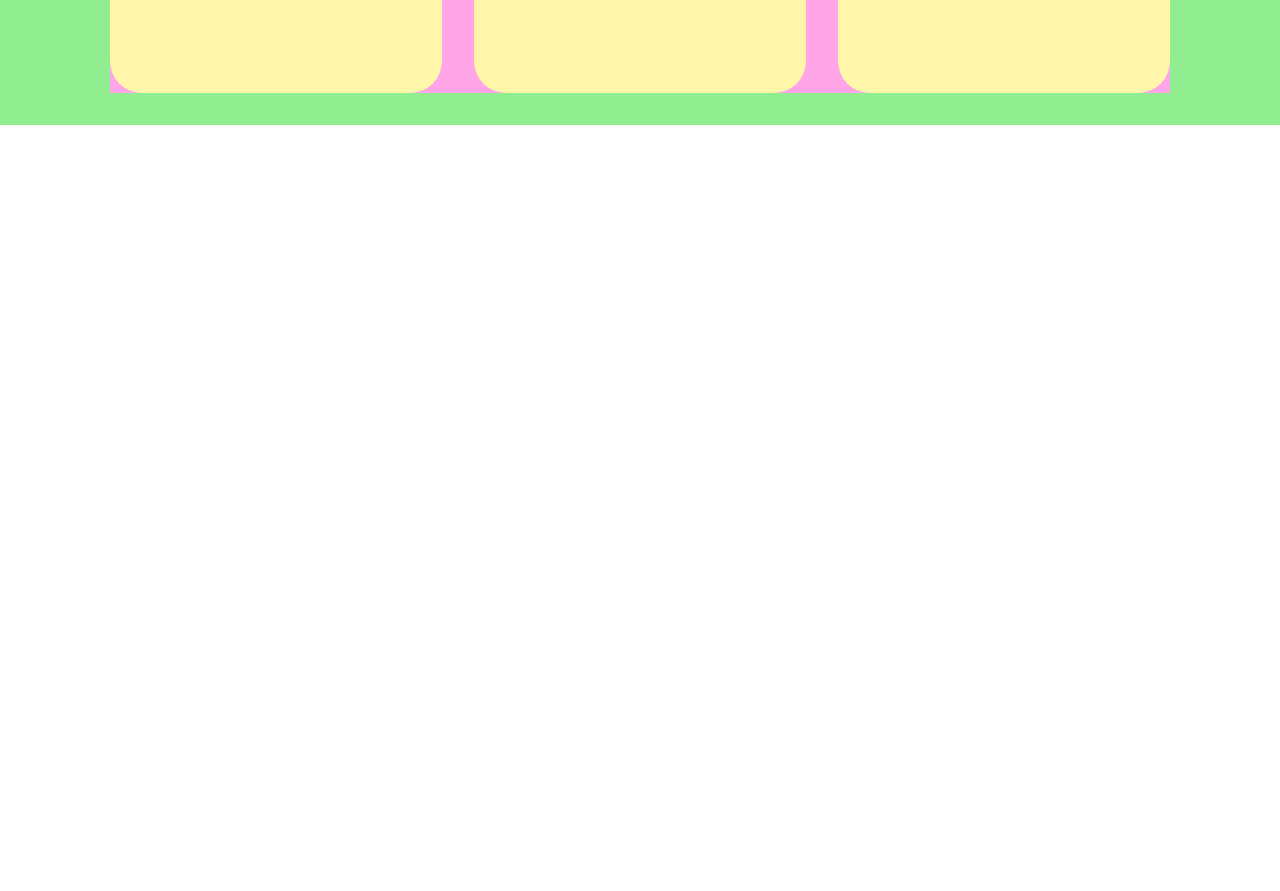
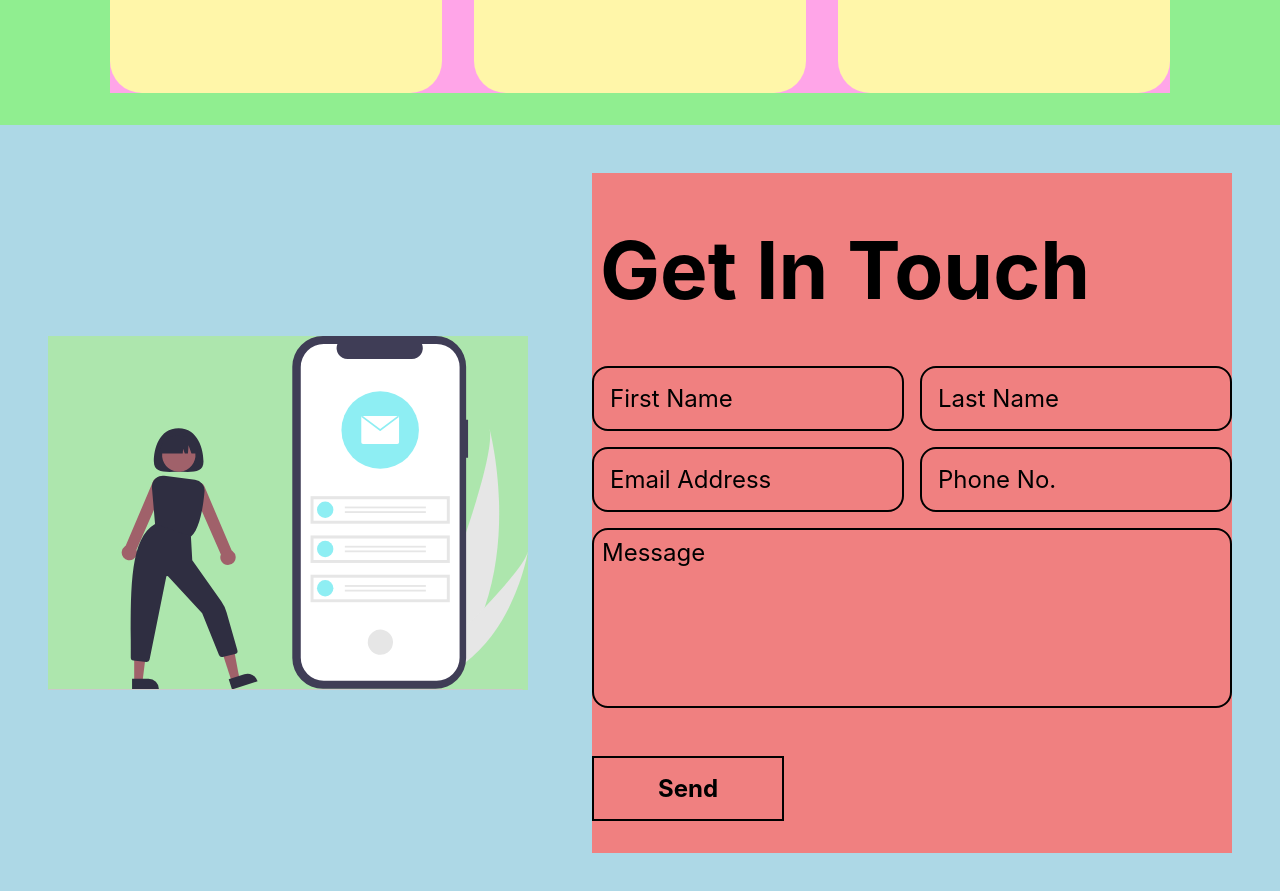
Before and after one commit to gimesi13/React-Portfolio, a React (Create React App) app in the folder react-portfolio-gergely/: page / in a window 1280 px wide. Shown: the part 2040-2931 px from the top of the page. Before the commit the page ends 2165 px from the top, so only its background shows below. Built offline with nearby package versions, Linux system fonts and the light colour scheme.

Commit message:
Creating the Contact component.
Responsive frame design of the contact component

```diff
--- a/react-portfolio-gergely/src/App.js
+++ b/react-portfolio-gergely/src/App.js
@@ -3,6 +3,7 @@ import NavBar from "./Components/NavBar";
 import Home from "./Components/Home";
 import Skills from "./Components/Skills";
 import Projects from "./Components/Projects";
+import Contact from "./Components/Contact";
 
 function App() {
   return (
@@ -11,6 +12,7 @@ function App() {
       <Home />
       <Skills />
       <Projects />
+      <Contact />
     </div>
   );
 }
--- /dev/null
+++ b/react-portfolio-gergely/src/Components/Contact.jsx
@@ -0,0 +1,29 @@
+import React from "react";
+import inbox from "./Pictures/undraw_mobile_inbox_re_ciwq.svg";
+
+function Contact() {
+  return (
+    <section className="banner contact" id="contact">
+      <div className="contact-left">
+        <img className="inbox-svg" src={inbox} alt="inbox" />
+      </div>
+      <div className="contact-right">
+        <h1>Get In Touch</h1>
+        <div className="contact-right-name">
+          <div>First Name</div>
+          <div>Last Name</div>
+        </div>
+        <div className="contact-right-email-phone">
+          <div>Email Address</div>
+          <div>Phone No.</div>
+        </div>
+        <div className="contact-right-message">
+          <div>Message</div>
+        </div>
+        <div className="contact-right-send">Send</div>
+      </div>
+    </section>
+  );
+}
+
+export default Contact;
--- a/react-portfolio-gergely/src/Components/Projects.jsx
+++ b/react-portfolio-gergely/src/Components/Projects.jsx
@@ -1,6 +1,9 @@
-import React from "react";
+import React, { useState } from "react";
 
 function Projects() {
+  //setting up states for the tab operators
+  const [activeTab, setActiveTab] = useState("tab1");
+
   return (
     <div className="banner projects">
       <h1>Projects</h1>
@@ -10,11 +13,30 @@ function Projects() {
         pariatur. Doloribus nesciunt quia in maiores ex?
       </p>
       <div className="tabs">
-        <div>tab1</div>
-        <div>tab2</div>
-        <div>tab3</div>
+        <div
+          onClick={() => {
+            setActiveTab("tab1");
+          }}
+        >
+          tab1
         </div>
-      <div className="projects-grig">
+        <div
+          onClick={() => {
+            setActiveTab("tab2");
+          }}
+        >
+          tab2
+        </div>
+        <div
+          onClick={() => {
+            setActiveTab("tab3");
+          }}
+        >
+          tab3
+        </div>
+      </div>
+      {activeTab === "tab1" && (
+        <div className="projects-grig tab-1">
           <div>1</div>
           <div>2</div>
           <div>3</div>
@@ -22,6 +44,26 @@ function Projects() {
           <div>5</div>
           <div>6</div>
         </div>
+      )}
+
+      {activeTab === "tab2" && (
+        <div className="projects-grig tab-2">
+          <p>
+            Lorem ipsum dolor sit amet consectetur adipisicing elit. A
+            voluptatibus blanditiis nihil non, iste ipsam perferendis debitis
+            nulla! Quam, autem.
+          </p>
+        </div>
+      )}
+
+      {activeTab === "tab3" && (
+        <div className="projects-grig tab-3">
+          <p>
+            Lorem ipsum dolor sit amet consectetur adipisicing elit. Est,
+            veritatis.
+          </p>
+        </div>
+      )}
     </div>
   );
 }
--- /dev/null
+++ b/react-portfolio-gergely/src/Components/Styles/_Contact.scss
@@ -0,0 +1,144 @@
+@import "./variables";
+
+/* BREAKPOINTS
+//tablet//
+@media (min-width: 576px) {
+}
+//laptop//
+@media (min-width: 768px) {
+}
+//desktop//
+@media (min-width: 992px) {
+}
+//large//
+@media (min-width: 1200px) {
+}
+*/
+
+.contact {
+  background: lightblue;
+  @include flexCenter;
+  flex-direction: column;
+  padding: 1rem;
+  gap: 1rem;
+  font-size: 1.5rem;
+  //tablet//
+  @media (min-width: 576px) {
+    padding-right: 3rem;
+    padding-left: 3rem;
+  }
+  //laptop//
+  @media (min-width: 768px) {
+    flex-direction: row;
+    gap: 0;
+    padding-right: 0;
+    padding-left: 0;
+  }
+  //desktop//
+  @media (min-width: 992px) {
+    gap: 1rem;
+    padding-right: 1rem;
+    padding-left: 1rem;
+  }
+  //large//
+  @media (min-width: 1200px) {
+    gap: 2rem;
+    padding: 2rem;
+    padding-right: 2rem;
+    padding-left: 2rem;
+  }
+
+  .contact-left {
+    background: rgb(173, 230, 173);
+    @include flexCenter;
+    height: 100%;
+    width: 100%;
+    margin: 1rem;
+
+    .inbox-svg {
+      width: 17rem;
+      @media (min-width: 992px) {
+        width: 22rem;
+      }
+      //large//
+      @media (min-width: 1200px) {
+        width: 30rem;
+      }
+    }
+  }
+
+  .contact-right {
+    background: lightcoral;
+    @include flexCenter;
+    flex-direction: column;
+    align-items: flex-start;
+    flex: 150%;
+    height: 100%;
+    width: 100%;
+    margin: 1rem;
+    gap: 1rem;
+
+    h1 {
+      padding: 0.5rem;
+      font-size: 3rem;
+      margin: 0;
+      margin-top: 2.5rem;
+      margin-bottom: 1.5rem;
+      //desktop//
+      @media (min-width: 992px) {
+        font-size: 4rem;
+      }
+      //large//
+      @media (min-width: 1200px) {
+        font-size: 5rem;
+      }
+    }
+
+    .contact-right-name {
+      @include flexCenter;
+      width: 100%;
+      gap: 1rem;
+
+      div {
+        padding: 1rem;
+        flex: 1;
+        border-radius: 1rem;
+        border: 2px solid black;
+      }
+    }
+    .contact-right-email-phone {
+      @include flexCenter;
+      width: 100%;
+      gap: 1rem;
+
+      div {
+        padding: 1rem;
+        flex: 1;
+        border-radius: 1rem;
+        border: 2px solid black;
+      }
+    }
+
+    .contact-right-message {
+      width: 100%;
+
+      div {
+        min-height: 20vh;
+        border: 2px solid black;
+        padding: 0.5rem;
+        border-radius: 1rem;
+      }
+    }
+
+    .contact-right-send {
+      @include flexCenter;
+      padding: 1rem;
+      padding-left: 4rem;
+      padding-right: 4rem;
+      margin-top: 2rem;
+      margin-bottom: 2rem;
+      font-weight: bold;
+      border: 2px solid black;
+    }
+  }
+}
--- a/react-portfolio-gergely/src/Components/Styles/style.scss
+++ b/react-portfolio-gergely/src/Components/Styles/style.scss
@@ -3,6 +3,7 @@
 @import "./Home";
 @import "./Skills";
 @import "./Projects";
+@import "./Contact";
 
 body {
   width: 100%;
--- a/react-portfolio-gergely/src/Components/css/style.css
+++ b/react-portfolio-gergely/src/Components/css/style.css
@@ -632,7 +632,7 @@
   width: 100%;
   padding: 0.5rem;
 }
-.projects .projects-grig {
+.projects .tab-1 {
   background: rgb(255, 165, 232);
   display: grid;
   grid-template-columns: 1fr;
@@ -640,26 +640,26 @@
   gap: 1rem;
 }
 @media (min-width: 576px) {
-  .projects .projects-grig {
+  .projects .tab-1 {
     grid-template-columns: 1fr 1fr;
   }
 }
 @media (min-width: 768px) {
-  .projects .projects-grig {
+  .projects .tab-1 {
     gap: 2rem;
   }
 }
 @media (min-width: 992px) {
-  .projects .projects-grig {
+  .projects .tab-1 {
     grid-template-columns: 1fr 1fr 1fr;
   }
 }
 @media (min-width: 1200px) {
-  .projects .projects-grig {
+  .projects .tab-1 {
     width: 85%;
   }
 }
-.projects .projects-grig div {
+.projects .tab-1 div {
   background: rgb(255, 246, 169);
   display: -webkit-box;
   display: -ms-flexbox;
@@ -675,6 +675,236 @@
   height: 13rem;
   /* for now*/
 }
+.projects .tab-2 {
+  display: -webkit-box;
+  display: -ms-flexbox;
+  display: flex;
+  -webkit-box-pack: center;
+      -ms-flex-pack: center;
+          justify-content: center;
+  -webkit-box-align: center;
+      -ms-flex-align: center;
+          align-items: center;
+}
+.projects .tab-3 {
+  display: -webkit-box;
+  display: -ms-flexbox;
+  display: flex;
+  -webkit-box-pack: center;
+      -ms-flex-pack: center;
+          justify-content: center;
+  -webkit-box-align: center;
+      -ms-flex-align: center;
+          align-items: center;
+}
+
+/* MIXINS */
+/* VARIABLES */
+/* BREAKPOINTS
+//tablet//
+@media (min-width: 576px) {
+}
+//laptop//
+@media (min-width: 768px) {
+}
+//desktop//
+@media (min-width: 992px) {
+}
+//large//
+@media (min-width: 1200px) {
+}
+*/
+.contact {
+  background: lightblue;
+  display: -webkit-box;
+  display: -ms-flexbox;
+  display: flex;
+  -webkit-box-pack: center;
+      -ms-flex-pack: center;
+          justify-content: center;
+  -webkit-box-align: center;
+      -ms-flex-align: center;
+          align-items: center;
+  -webkit-box-orient: vertical;
+  -webkit-box-direction: normal;
+      -ms-flex-direction: column;
+          flex-direction: column;
+  padding: 1rem;
+  gap: 1rem;
+  font-size: 1.5rem;
+}
+@media (min-width: 576px) {
+  .contact {
+    padding-right: 3rem;
+    padding-left: 3rem;
+  }
+}
+@media (min-width: 768px) {
+  .contact {
+    -webkit-box-orient: horizontal;
+    -webkit-box-direction: normal;
+        -ms-flex-direction: row;
+            flex-direction: row;
+    gap: 0;
+    padding-right: 0;
+    padding-left: 0;
+  }
+}
+@media (min-width: 992px) {
+  .contact {
+    gap: 1rem;
+    padding-right: 1rem;
+    padding-left: 1rem;
+  }
+}
+@media (min-width: 1200px) {
+  .contact {
+    gap: 2rem;
+    padding: 2rem;
+    padding-right: 2rem;
+    padding-left: 2rem;
+  }
+}
+.contact .contact-left {
+  background: rgb(173, 230, 173);
+  display: -webkit-box;
+  display: -ms-flexbox;
+  display: flex;
+  -webkit-box-pack: center;
+      -ms-flex-pack: center;
+          justify-content: center;
+  -webkit-box-align: center;
+      -ms-flex-align: center;
+          align-items: center;
+  height: 100%;
+  width: 100%;
+  margin: 1rem;
+}
+.contact .contact-left .inbox-svg {
+  width: 17rem;
+}
+@media (min-width: 992px) {
+  .contact .contact-left .inbox-svg {
+    width: 22rem;
+  }
+}
+@media (min-width: 1200px) {
+  .contact .contact-left .inbox-svg {
+    width: 30rem;
+  }
+}
+.contact .contact-right {
+  background: lightcoral;
+  display: -webkit-box;
+  display: -ms-flexbox;
+  display: flex;
+  -webkit-box-pack: center;
+      -ms-flex-pack: center;
+          justify-content: center;
+  -webkit-box-align: center;
+      -ms-flex-align: center;
+          align-items: center;
+  -webkit-box-orient: vertical;
+  -webkit-box-direction: normal;
+      -ms-flex-direction: column;
+          flex-direction: column;
+  -webkit-box-align: start;
+      -ms-flex-align: start;
+          align-items: flex-start;
+  -webkit-box-flex: 150%;
+      -ms-flex: 150%;
+          flex: 150%;
+  height: 100%;
+  width: 100%;
+  margin: 1rem;
+  gap: 1rem;
+}
+.contact .contact-right h1 {
+  padding: 0.5rem;
+  font-size: 3rem;
+  margin: 0;
+  margin-top: 2.5rem;
+  margin-bottom: 1.5rem;
+}
+@media (min-width: 992px) {
+  .contact .contact-right h1 {
+    font-size: 4rem;
+  }
+}
+@media (min-width: 1200px) {
+  .contact .contact-right h1 {
+    font-size: 5rem;
+  }
+}
+.contact .contact-right .contact-right-name {
+  display: -webkit-box;
+  display: -ms-flexbox;
+  display: flex;
+  -webkit-box-pack: center;
+      -ms-flex-pack: center;
+          justify-content: center;
+  -webkit-box-align: center;
+      -ms-flex-align: center;
+          align-items: center;
+  width: 100%;
+  gap: 1rem;
+}
+.contact .contact-right .contact-right-name div {
+  padding: 1rem;
+  -webkit-box-flex: 1;
+      -ms-flex: 1;
+          flex: 1;
+  border-radius: 1rem;
+  border: 2px solid black;
+}
+.contact .contact-right .contact-right-email-phone {
+  display: -webkit-box;
+  display: -ms-flexbox;
+  display: flex;
+  -webkit-box-pack: center;
+      -ms-flex-pack: center;
+          justify-content: center;
+  -webkit-box-align: center;
+      -ms-flex-align: center;
+          align-items: center;
+  width: 100%;
+  gap: 1rem;
+}
+.contact .contact-right .contact-right-email-phone div {
+  padding: 1rem;
+  -webkit-box-flex: 1;
+      -ms-flex: 1;
+          flex: 1;
+  border-radius: 1rem;
+  border: 2px solid black;
+}
+.contact .contact-right .contact-right-message {
+  width: 100%;
+}
+.contact .contact-right .contact-right-message div {
+  min-height: 20vh;
+  border: 2px solid black;
+  padding: 0.5rem;
+  border-radius: 1rem;
+}
+.contact .contact-right .contact-right-send {
+  display: -webkit-box;
+  display: -ms-flexbox;
+  display: flex;
+  -webkit-box-pack: center;
+      -ms-flex-pack: center;
+          justify-content: center;
+  -webkit-box-align: center;
+      -ms-flex-align: center;
+          align-items: center;
+  padding: 1rem;
+  padding-left: 4rem;
+  padding-right: 4rem;
+  margin-top: 2rem;
+  margin-bottom: 2rem;
+  font-weight: bold;
+  border: 2px solid black;
+}
 
 body {
   width: 100%;
```
Also changed, not shown: react-portfolio-gergely/src/Components/Styles/_Home.scss (+0 -12 lines), react-portfolio-gergely/src/Components/Styles/_Projects.scss (+9 -1 lines), react-portfolio-gergely/src/Components/Pictures/undraw_mobile_inbox_re_ciwq.svg (added), 1 other file (tests, documents, lock files or other folders). Lines whose indentation alone changed are shown as unchanged.
